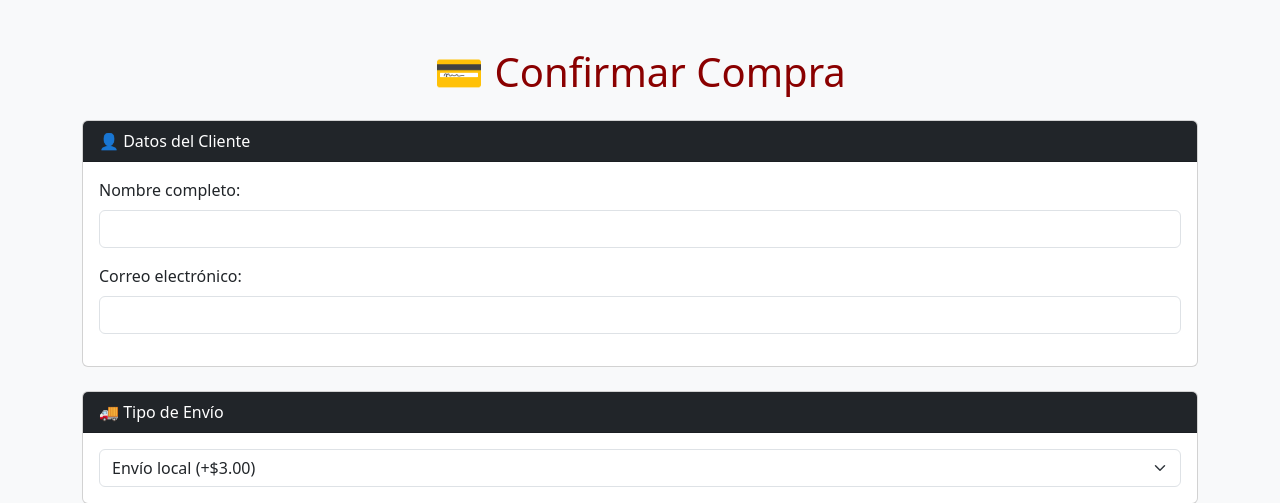
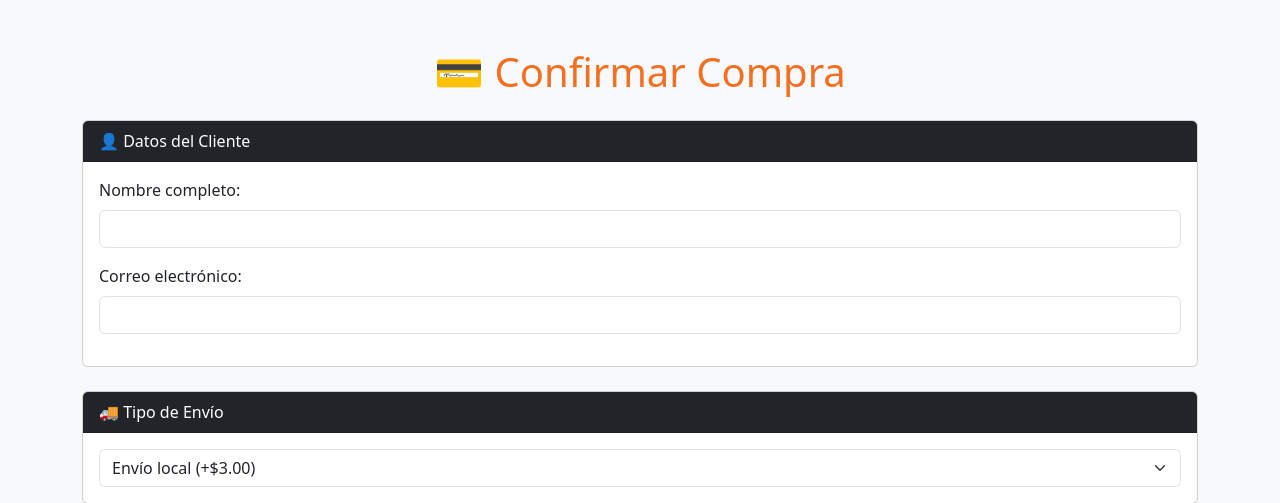
Before and after one commit to Aleja82/Tienda-PHP, a PHP site: page /app/vista/pago.php in a window 1280 px wide. Shown: the top 503 px of the page. Run offline with PHP 8.4, Linux system fonts and the light colour scheme; the template is opened without the code that fills it, so the values that code supplies are empty.

Commit message:
Update pago.php

```diff
--- a/app/vista/pago.php
+++ b/app/vista/pago.php
@@ -7,7 +7,7 @@
 </head>
 <body class="bg-light">
 <div class="container py-5">
-    <h1 class="text-center mb-4" style="color: #8A0000;">💳 Confirmar Compra</h1>
+    <h1 class="text-center mb-4" style="color: #F36F21;">💳 Confirmar Compra</h1>
 
     <form action="index.php?action=procesarPago" method="POST">
 
```
